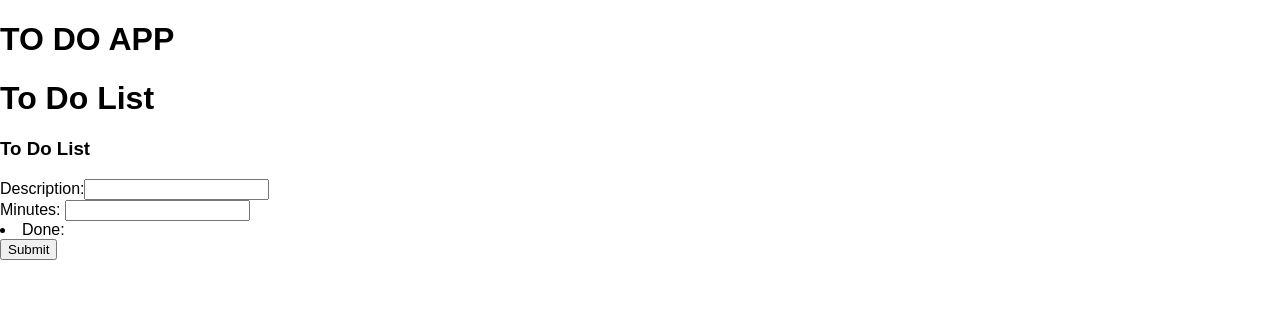
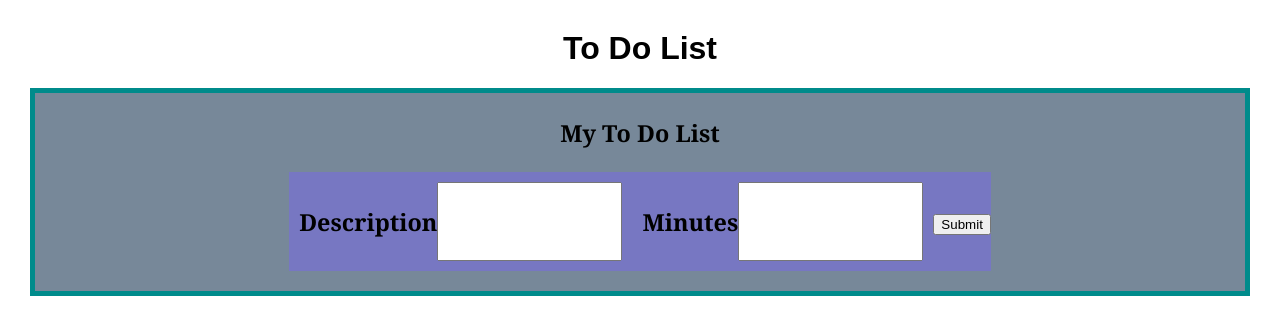
Before and after one commit to juliegonzalezkincaid/weekend-sql-to-do-react, a React (Create React App) app: page / in a window 1280 px wide. Shown: the top 334 px of the page. Built offline with nearby package versions, Linux system fonts and the light colour scheme; no server answers.

Commit message:
everything is working just need to do more css

```diff
--- a/src/components/App/App.css
+++ b/src/components/App/App.css
@@ -2,13 +2,7 @@
   text-align: center;
 }
 
-.App-header {
-  background-color: #222;
-  height: 70px;
-  padding: 20px;
-  color: aqua;
 
-}
 
 .App-title {
   font-size: 1.5em;
@@ -18,122 +12,26 @@
   font-size: large;
 }
 
+
+li {
+  padding: 5px;
+  display: inline-block;
+  text-align: center;
+}
+
+form {
+  background-color: rgb(119, 119, 194);
+  display: inline-block;
+  text-align: center;
+}
+
+#root {
+  text-align: center;
+}
+
+
+
 @keyframes App-logo-spin {
   from { transform: rotate(0deg); }
   to { transform: rotate(360deg); }
 }
-
-/* Include the padding and border in an element's total width and height */
-* {
-  box-sizing: border-box;
-}
-
-/* Remove margins and padding from the list */
-list {
-  margin: 0;
-  padding: 0;
-}
-
-/* Style the list items */
-list li {
-  cursor: pointer;
-  position: relative;
-  padding: 12px 8px 12px 40px;
-  background: #eee;
-  font-size: 18px;
-  transition: 0.2s;
-
-  /* make the list items unselectable */
-  -webkit-user-select: none;
-  -moz-user-select: none;
-  -ms-user-select: none;
-  user-select: none;
-}
-
-/* Set all odd list items to a different color (zebra-stripes) */
-list li:nth-child(odd) {
-  background: #f9f9f9;
-}
-
-/* Darker background-color on hover */
-list li:hover {
-  background: #ddd;
-}
-
-/* When clicked on, add a background color and strike out text */
-/* list li.checked {
-  background: #888;
-  color: #fff;
-  text-decoration: line-through;
-} */
-
-/* Add a "checked" mark when clicked on */
-/* list li.checked::before {
-  content: '';
-  position: absolute;
-  border-color: #fff;
-  border-style: solid;
-  border-width: 0 2px 2px 0;
-  top: 10px;
-  left: 16px;
-  transform: rotate(45deg);
-  height: 15px;
-  width: 7px;
-} */
-
-/* Style the close button */
-/* .close {
-  position: absolute;
-  right: 0;
-  top: 0;
-  padding: 12px 16px 12px 16px;
-}
-
-.close:hover {
-  background-color: #f44336;
-  color: white;
-}
-
-/* Style the header */
-/* .header {
-  background-color: #f44336;
-  padding: 30px 40px;
-  color: white;
-  text-align: center;
-} */
-
-/* Clear floats after the header */
-/* .header:after {
-  content: "";
-  display: table;
-  clear: both;
-} */
-
-/* Style the input */
-/* input {
-  margin: 0;
-  border: none;
-  border-radius: 0;
-  width: 75%;
-  padding: 10px;
-  float: right;
-  font-size: 16px; */ */
-
-
-
-.submitButton {
-  padding: 10px;
-  width: 25%;
-  background: #d9d9d9;
-  color: #555;
-  float: left;
-  text-align: center;
-  font-size: 16px;
-  cursor: pointer;
-  transition: 0.3s;
-  border-radius: 0;
-}
-
-.addBtn:hover {
-  background-color: #bbb;
-}
--- a/src/components/App/App.jsx
+++ b/src/components/App/App.jsx
@@ -10,11 +10,12 @@ function App () {
     <div>
       {/* headerTextProp is the name of our prop
       {headerText} is the value we are assigning to the prop*/}
-      <h1>TO DO APP</h1>
+      {/* <h1>TO DO APP</h1> */}
       <Header />
 
      <ToDoList />
       {/* <DeleteTask/> */}
+
     </div>
 
 
--- a/src/components/Header/Header.css
+++ b/src/components/Header/Header.css
@@ -1,5 +1,6 @@
 .banner-header {
     background-color: silver;
-    text-align: center;
+    /* text-align:; */
     padding: 0.25em;
+    font-size: larger;
   }
--- a/src/components/Header/Header.jsx
+++ b/src/components/Header/Header.jsx
@@ -5,16 +5,18 @@ import './Header.css';
 // component as an argument.
 // Destructuring
 // const { textColor, headerText, someOtherThing } = props;
-function Header({ textColor, headerText, someOtherThing }) {
+function Header() {
 
     return (
-        <header>
-            <h1 style={{color: textColor}}>
-                {headerText}
+        <div>
+
+            <h1 >
+
                 To Do List
             </h1>
-            <h2>{someOtherThing}</h2>
-        </header>
+
+
+        </div>
     );
 }
 
--- a/src/components/ToDoListForm/ToDoItem.jsx
+++ b/src/components/ToDoListForm/ToDoItem.jsx
@@ -1,6 +1,6 @@
 import axios from 'axios'
 import {useState} from 'react'
-
+import '../App/App.css';
 
 function ToDoItem ({task, fetchToDoList}) {
     const[done, setTaskDone] = useState("Nope")
@@ -9,7 +9,9 @@ function ToDoItem ({task, fetchToDoList}) {
 //PUT
 const checkDone =(e) => {
     console.log(task.id)
-    axios.put(`/todolist/${task.id}`, task).then(response => {fetchToDoList();
+    axios.put(`/todolist/${task.id}`, task).then(response => {
+        setTaskDone(true);
+        fetchToDoList();
     }).catch((error) => {
         console.log(`Error in checkDone ${error} `);
         alert('Something wrong in checkDone.');
@@ -18,6 +20,7 @@ const checkDone =(e) => {
 
 
 //DELETE
+
 const deleteTask =(e) => {
     console.log(`delete task ${task.id}`);
     axios.delete(`/todolist/${task.id}`).then((response) => {
@@ -28,27 +31,49 @@ const deleteTask =(e) => {
 
     })
 }//end of delete function
+let taskDone;
+    if (task.taskDone === true) {
+        taskDone = "Yes"
+    } else if (task.taskDone=== false) {
+         taskDone= "No"
+    };
+
+//! This will change the background color of the <li> depending on taskDone
+const changeColor = () => {
+    if (taskDone === "Yes") {
+        return 'green'
+    } else {
+        return 'none'
+    };
+} //end changeColor()
 
 //LINE THROUGH DECORATION
-const getDecoration = () => {
-    if(task.complete === true) {
-        return 'line-through';
-    }else {
-        return 'none';
-    }
+// const getDecoration = () => {
+//     if(task.complete === true) {
+//         return 'line-through';
+//     }else {
+//         return 'none';
+//     }
+// }
+let toggle
+if (task.done=== true) {
+toggle= 'no'
+
+} else if (task.done=== false){
+    toggle= 'yes'
 }
 return (
     <>
+    <li style={{backgroundColor: changeColor()}} className='toDoItem'>
     <p>{task.description}</p>
     <p>{task.minutes}</p>
-    <p>{task.done}</p>
-    <button className='done-button' onClick={(e) =>checkDone (e)} >Check Done
+    <p>{toggle}</p>
 
-    </button>
+    <button className='done-button' onClick={(e) =>checkDone (e)} >Check Done </button>
 
-    <button className='delete-button' onClick={(e) => deleteTask(e)} >Delete
-
-    </button>
+    <button className='delete-button' onClick= {(e) => deleteTask(e)}>Delete
+       </button>
+</li>
     </>
 )
 
--- a/src/components/ToDoListForm/ToDoList.jsx
+++ b/src/components/ToDoListForm/ToDoList.jsx
@@ -2,7 +2,7 @@ import React from 'react';
 import { useState, useEffect } from 'react';
 import axios from 'axios';
 import ToDoItem from './ToDoItem';
-
+// import '../App/App.css';
 
 
 function ToDoList() {
@@ -32,12 +32,14 @@ useEffect(() => {
 
 
 //POST
+
+
 const submitForm = (e) => {
     e.preventDefault();
     axios.post('/todoList', {
         description: taskDescription,
         minutes: taskMinutes,
-        done: false,
+        taskDone: false,
     }).then((response) => {
         //clear inputs
         setTaskDescription('');
@@ -51,25 +53,46 @@ const submitForm = (e) => {
 };
 
 return (
+
+
+
+
+
+
         <div id="list">
-            <h3>To Do List </h3>
+            <h3>My To Do List </h3>
         <form onSubmit={submitForm}>
-               Description:<input type="text"
+            <div className='formContainer'>
+                <div className='formItems'>
+
+
+                <h3>
+                    Description
+                </h3>
+                <input type="text"
                     value={taskDescription}
                     onChange={(e) => setTaskDescription(e.target.value)}
                />
+               </div>
+               <div className='formItems'>
 
-            <br/>
 
-               Minutes: <input type="number"
+               <h3>Minutes</h3>
+               <input type="text"
                     value={taskMinutes}
                     onChange={(e) => setTaskMinutes(e.target.value)}
+               />
+                 </div>
+                 <div className='formitems'>
+               <input className="submitButton"type="submit" />
+               </div>
+            </div>
 
-               />
-            <br />
-                <li className ="checked"> Done: </li>
 
-            <input className="submitButton"type="submit" />
+
+
+
+            {/* <button onClick="myFunction()">checkbox</button> */}
         </form>
         <ul>
             {listToDo.map((task) => (
@@ -77,6 +100,7 @@ return (
                        key={task.id}
                        task={task}
                        fetchToDoList={fetchToDoList}
+
                     />
                 ))
             }
--- a/src/index.css
+++ b/src/index.css
@@ -1,5 +1,44 @@
-body {
-  margin: 0;
-  padding: 0;
+ body {
+
+  /* padding: 0; */
   font-family: sans-serif;
+  text-align: center;
+  margin: 30px;
+ }
+ #list {
+ font-size: 20px;
+ background: lightslategray;
+ /* padding: 30px 30px 15px 30px; */
+ border: 5px solid darkcyan;
+ font-family:Cambria, Cochin, Georgia, Times, 'Times New Roman', serif;
+
+ text-align: center;
 }
+
+
+li {
+border: 3px solid black;
+ margin: 15px;
+ background-color:cadetblue;
+ width: auto;
+ text-align: center;
+ display: inline-block;
+ /* padding: 5px; */
+}
+
+#label{
+  text-decoration: wavy;
+  text-align:top;
+  color:white;
+  font-family: 'Source Code Pro', monospace;
+  text-transform:uppercase;
+}
+.formContainer{
+  display: flex;
+  align-items: center;
+  flex-wrap: wrap;
+}
+.formItems{
+  margin: 10px;
+  display: flex;
+}
```
Also changed, not shown: public/index.html (+11 -0 lines), 1 other file (tests, documents, lock files or other folders).
